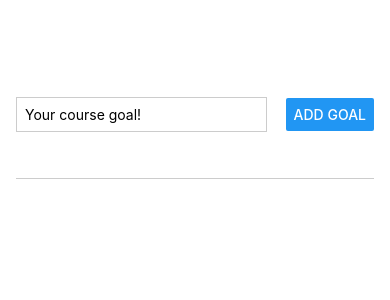
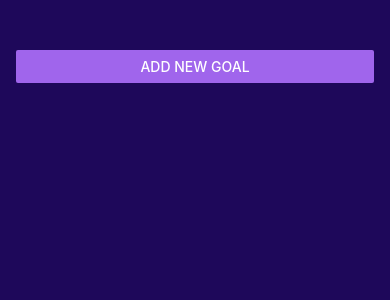
Before and after one commit to ajaypds/react-native-project, a React Native app: screen / in a window 390 px wide. Shown: the top 300 px of the page. Built offline with nearby package versions, Linux system fonts and the light colour scheme.

Commit message:
finished app

```diff
--- a/App.js
+++ b/App.js
@@ -1,26 +1,51 @@
 import { StatusBar } from "expo-status-bar";
 import { useState } from "react";
-import { FlatList, StyleSheet, View } from "react-native";
+import { Button, FlatList, StyleSheet, View } from "react-native";
 import GoalItem from "./components/GoalItem";
 import GoalInput from "./components/GoalInput";
 
 export default function App() {
   const [courseGoals, setCourseGoals] = useState([]);
-
+  const [modalVisible, setModalVisible] = useState(false);
   function addGoalHandler(inputText) {
     setCourseGoals((x) => {
       return [...x, { text: inputText, id: Math.random().toString() }];
     });
   }
+  const toggleModalVisibility = () => {
+    setModalVisible(!modalVisible);
+  };
+  const deleteHandler = (id) => {
+    setCourseGoals((x) => {
+      return x.filter((item) => item.id !== id);
+    });
+  };
 
   return (
+    <>
+      <StatusBar style="light" />
       <View style={styles.appContainer}>
-      <GoalInput onAddGoal={addGoalHandler} />
+        <Button
+          title="Add new Goal"
+          color="#a065ec"
+          onPress={toggleModalVisibility}
+        />
+        <GoalInput
+          onAddGoal={addGoalHandler}
+          visible={modalVisible}
+          toggle={toggleModalVisibility}
+        />
         <View style={styles.goalsContainer}>
           <FlatList
             data={courseGoals}
             renderItem={(itemData) => {
-            return <GoalItem text={itemData.item.text} />;
+              return (
+                <GoalItem
+                  text={itemData.item.text}
+                  id={itemData.item.id}
+                  onDeleteItem={deleteHandler}
+                />
+              );
             }}
             keyExtractor={(item, index) => {
               return item.id;
@@ -28,6 +53,7 @@ export default function App() {
           />
         </View>
       </View>
+    </>
   );
 }
 
@@ -36,6 +62,8 @@ const styles = StyleSheet.create({
     flex: 1,
     paddingTop: 50,
     paddingHorizontal: 16,
+    // marginTop: 40,
+    backgroundColor: "#1e085a",
   },
   goalsContainer: {
     flex: 5,
--- a/components/GoalInput.js
+++ b/components/GoalInput.js
@@ -1,25 +1,48 @@
 import { useState } from "react";
-import { Button, StyleSheet, TextInput, View } from "react-native";
+import {
+  Button,
+  Image,
+  Modal,
+  StyleSheet,
+  TextInput,
+  View,
+} from "react-native";
 
-const GoalInput = ({ onAddGoal }) => {
+const GoalInput = ({ onAddGoal, visible, toggle }) => {
   const [inputText, setInputText] = useState("");
   const goalInputHandler = (text) => {
     setInputText(text);
   };
   const addGoalHandler = () => {
+    if (inputText !== "") {
       onAddGoal(inputText);
       setInputText("");
+      toggle();
+    }
   };
   return (
+    <Modal visible={visible} animationType="slide">
       <View style={styles.inputContainer}>
+        <Image
+          style={styles.image}
+          source={require("../assets/images/goal.png")}
+        />
         <TextInput
           style={styles.textInput}
           placeholder="Your course goal!"
           onChangeText={goalInputHandler}
           value={inputText}
         />
-      <Button title="Add Goal" onPress={addGoalHandler} />
+        <View style={styles.buttonContainer}>
+          <View style={styles.button}>
+            <Button title="Cancel" color="#f31282" onPress={toggle} />
           </View>
+          <View style={styles.button}>
+            <Button title="Add Goal" color="#b180f0" onPress={addGoalHandler} />
+          </View>
+        </View>
+      </View>
+    </Modal>
   );
 };
 
@@ -28,18 +51,36 @@ export default GoalInput;
 const styles = StyleSheet.create({
   inputContainer: {
     flex: 1,
-    flexDirection: "row",
-    justifyContent: "space-between",
+    // flexDirection: "column",
+    justifyContent: "center",
     alignItems: "center",
-    borderBottomWidth: 1,
-    borderBottomColor: "#cccccc",
-    marginBottom: 24,
+    // borderBottomWidth: 1,
+    // borderBottomColor: "#cccccc",
+    // marginBottom: 24,
+    padding: 16,
+    backgroundColor: "#311b6b",
   },
   textInput: {
     borderWidth: 1,
-    borderColor: "#cccccc",
-    width: "70%",
-    marginRight: 8,
-    padding: 8,
+    borderColor: "#e4d0ff",
+    backgroundColor: "#e4d0ff",
+    borderRadius: 8,
+    color: "#120428",
+    width: "100%",
+    // marginRight: 8,
+    padding: 16,
+  },
+  buttonContainer: {
+    flexDirection: "row",
+    gap: 8,
+    marginTop: 16,
+  },
+  image: {
+    width: 100,
+    height: 100,
+    margin: 20,
+  },
+  button: {
+    width: "34%",
   },
 });
--- a/components/GoalItem.js
+++ b/components/GoalItem.js
@@ -1,9 +1,14 @@
-import { StyleSheet, Text, View } from "react-native";
+import { Pressable, StyleSheet, Text, View } from "react-native";
 
-const GoalItem = ({ text }) => {
+const GoalItem = ({ text, id, onDeleteItem }) => {
   return (
     <View style={styles.goalItemContainer}>
-      <Text style={styles.goalItem}>{text}</Text>
+      <Pressable
+        android_ripple={{ color: "#4d09aa" }}
+        onPress={onDeleteItem.bind(this, id)}
+      >
+        <Text style={styles.goalItem}>{text}</Text>
+      </Pressable>
     </View>
   );
 };
@@ -13,11 +18,12 @@ export default GoalItem;
 const styles = StyleSheet.create({
   goalItemContainer: {
     margin: 8,
-    padding: 8,
     borderRadius: 6,
     backgroundColor: "#5e0acc",
+    overflow: "hidden",
   },
   goalItem: {
+    padding: 8,
     color: "white",
   },
 });
```
Also changed, not shown: assets/images/goal.png (added). Lines whose indentation alone changed are shown as unchanged.
